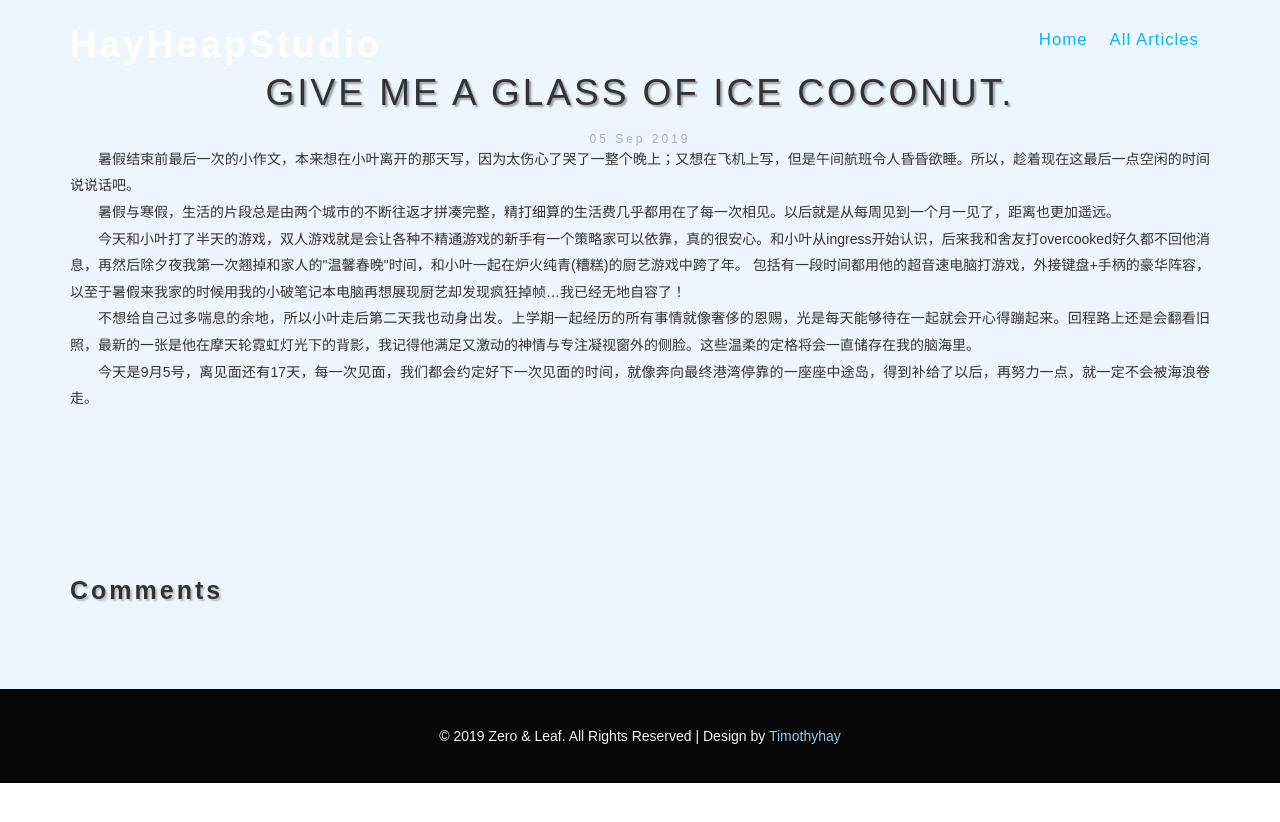
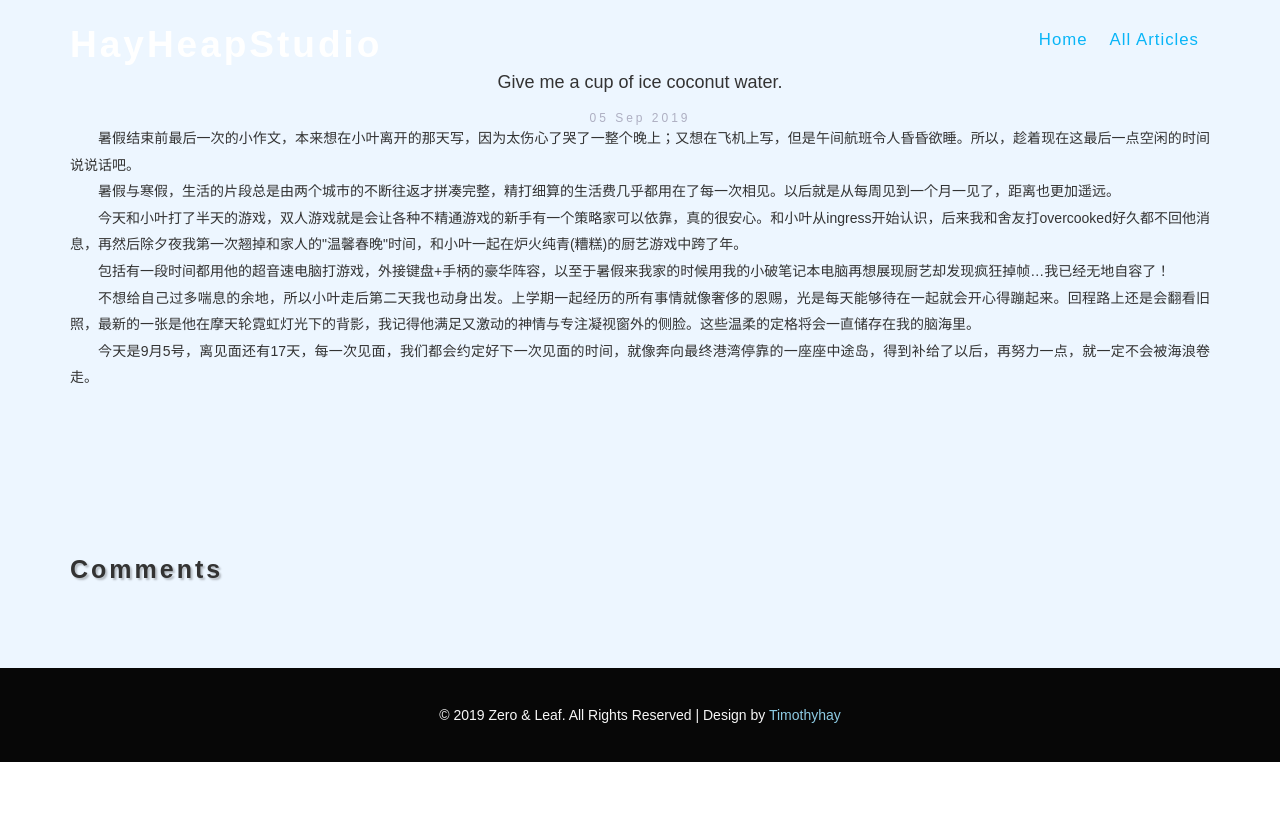
Before and after one commit to Timothyhay/TimothyhayHeap, a Jekyll site: the page built from _posts/2019-09-05-coconut.html, in a window 1280 px wide. Shown: the top 822 px of the page. Built offline with Jekyll 4.4.1, drawn with Linux system fonts in a browser that asks for light colours; comment, search, counter and statistics services are not loaded.

Commit message:
Update 2019-09-05-coconut.html

```diff
--- a/_posts/2019-09-05-coconut.html
+++ b/_posts/2019-09-05-coconut.html
@@ -5,15 +5,15 @@ comments: true
 ---
 
 <div class="contact-agileinfo-info text-center">
-	<h3>Give me a glass of ice coconut.</h3>
+	<h4>Give me a cup of ice coconut water.</h4>
 	<h6>{{ page.date | date_to_string }}</h6>
 </div>
 <div class="container">
 	<p>暑假结束前最后一次的小作文，本来想在小叶离开的那天写，因为太伤心了哭了一整个晚上；又想在飞机上写，但是午间航班令人昏昏欲睡。所以，趁着现在这最后一点空闲的时间说说话吧。</p>
 	<p>暑假与寒假，生活的片段总是由两个城市的不断往返才拼凑完整，精打细算的生活费几乎都用在了每一次相见。以后就是从每周见到一个月一见了，距离也更加遥远。</p>
-	<p>今天和小叶打了半天的游戏，双人游戏就是会让各种不精通游戏的新手有一个策略家可以依靠，真的很安心。和小叶从ingress开始认识，后来我和舍友打overcooked好久都不回他消息，再然后除夕夜我第一次翘掉和家人的"温馨春晚"时间，和小叶一起在炉火纯青(糟糕)的厨艺游戏中跨了年。
+	<p>今天和小叶打了半天的游戏，双人游戏就是会让各种不精通游戏的新手有一个策略家可以依靠，真的很安心。和小叶从ingress开始认识，后来我和舍友打overcooked好久都不回他消息，再然后除夕夜我第一次翘掉和家人的"温馨春晚"时间，和小叶一起在炉火纯青(糟糕)的厨艺游戏中跨了年。</p>
 
-包括有一段时间都用他的超音速电脑打游戏，外接键盘+手柄的豪华阵容，以至于暑假来我家的时候用我的小破笔记本电脑再想展现厨艺却发现疯狂掉帧…我已经无地自容了！</p>
+<p>包括有一段时间都用他的超音速电脑打游戏，外接键盘+手柄的豪华阵容，以至于暑假来我家的时候用我的小破笔记本电脑再想展现厨艺却发现疯狂掉帧…我已经无地自容了！</p>
   <p>不想给自己过多喘息的余地，所以小叶走后第二天我也动身出发。上学期一起经历的所有事情就像奢侈的恩赐，光是每天能够待在一起就会开心得蹦起来。回程路上还是会翻看旧照，最新的一张是他在摩天轮霓虹灯光下的背影，我记得他满足又激动的神情与专注凝视窗外的侧脸。这些温柔的定格将会一直储存在我的脑海里。</p>
 	<p>今天是9月5号，离见面还有17天，每一次见面，我们都会约定好下一次见面的时间，就像奔向最终港湾停靠的一座座中途岛，得到补给了以后，再努力一点，就一定不会被海浪卷走。</p>
 
```
